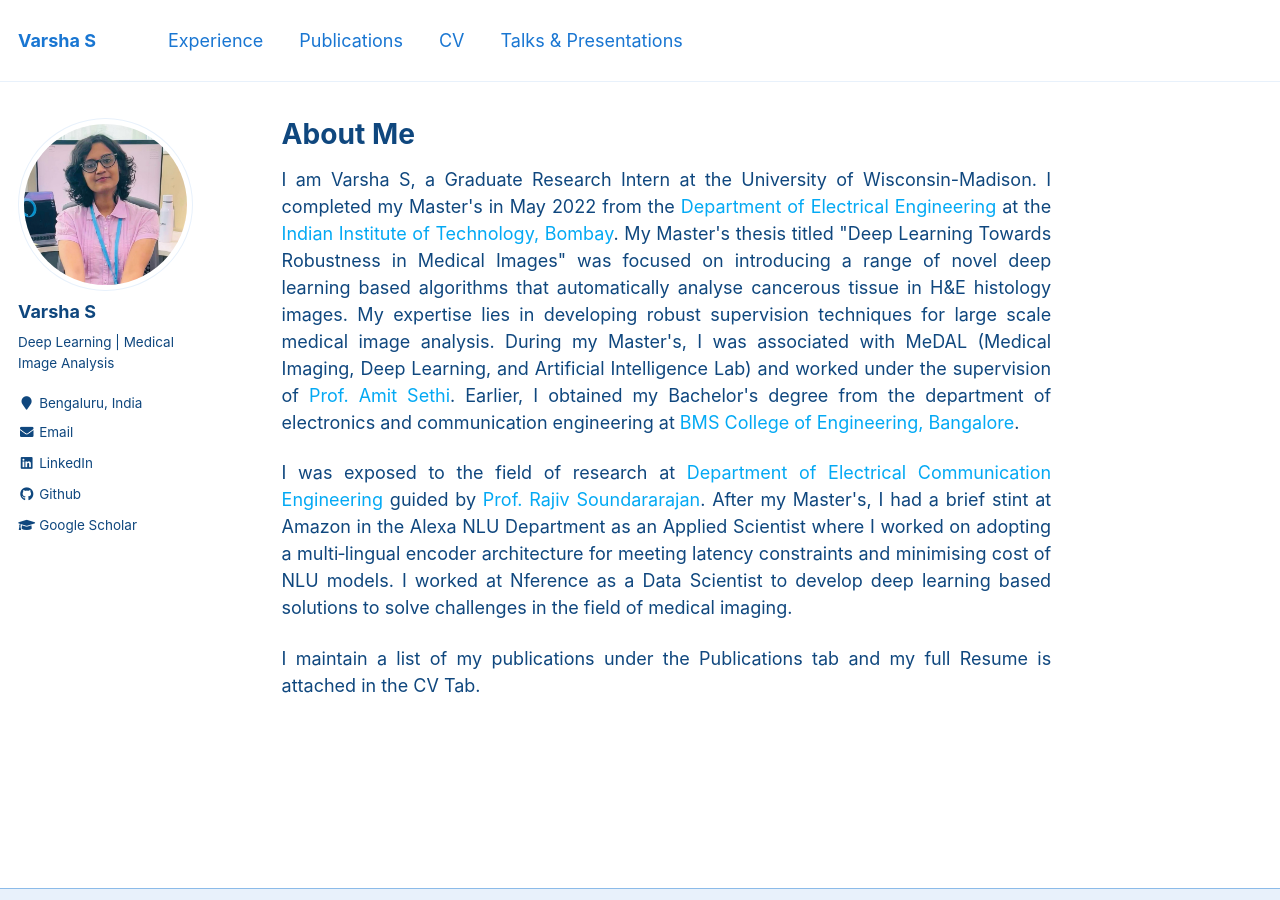
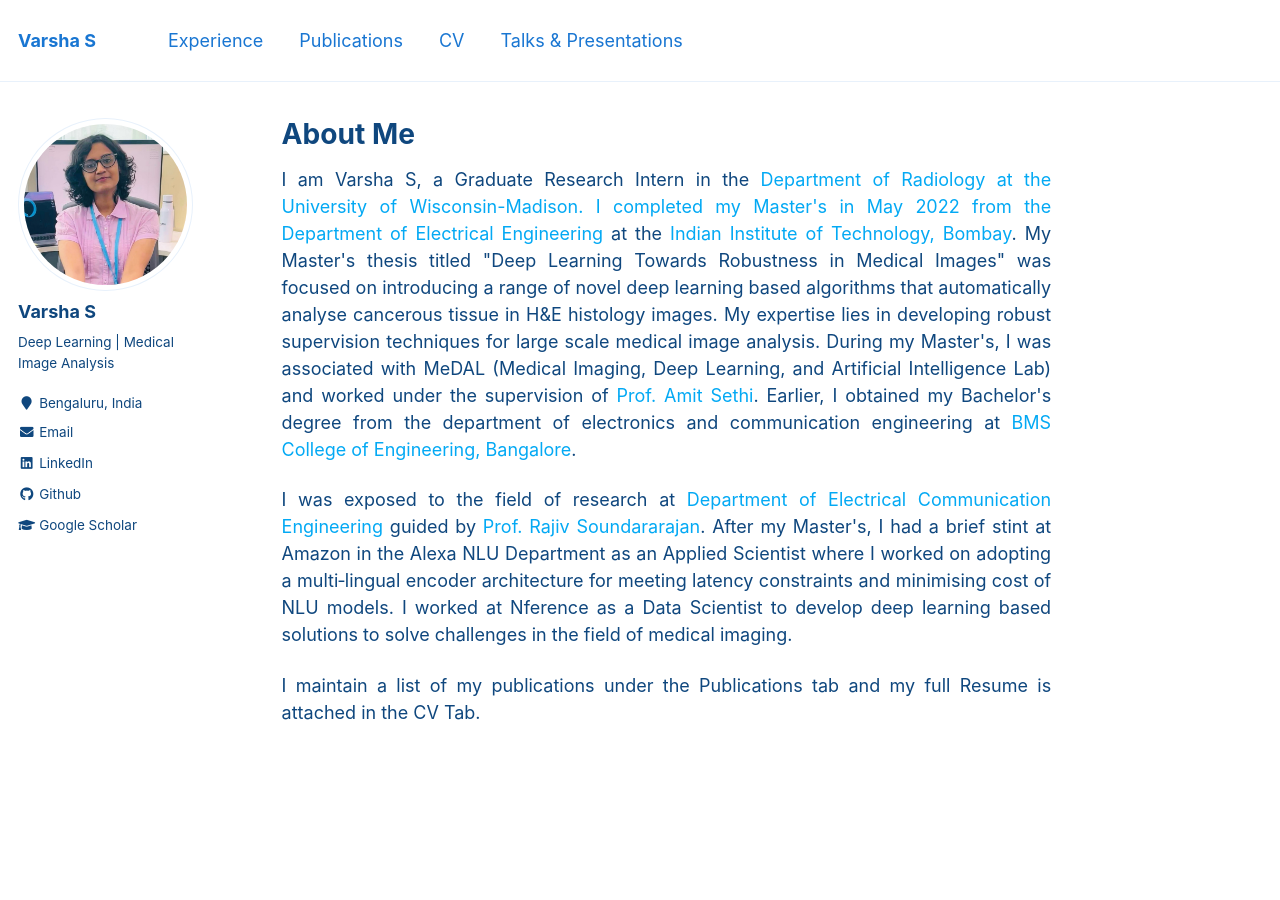
Before and after one commit to VarshaSatish/VarshaSatish.github.io, a Jekyll site: the page built from _pages/about.md, in a window 1280 px wide and 900 px high. Built offline with Jekyll 4.4.1, drawn with Linux system fonts in a browser that asks for light colours.

Commit message:
Update about.md

```diff
--- a/_pages/about.md
+++ b/_pages/about.md
@@ -7,7 +7,7 @@
   - /about.html
 ---
 <h1>About Me </h1>
-<div style='text-align: justify;'>I am Varsha S, a Graduate Research Intern at the University of Wisconsin-Madison. I completed my Master's in May 2022 from the <a href="https://www.ee.iitb.ac.in" style="text-decoration: none;">Department of Electrical Engineering</a> at the <a href="https://www.iitb.ac.in/" style="text-decoration: none;">Indian Institute of  Technology, Bombay</a>. My  Master's thesis titled "Deep Learning Towards Robustness in Medical Images" was focused on introducing a range of novel deep learning based algorithms that automatically analyse cancerous tissue in H&E histology images. My expertise lies in developing robust supervision techniques for large scale medical image analysis. During my Master's, I was associated with MeDAL (Medical Imaging, Deep Learning, and Artificial Intelligence Lab) and worked under the supervision of <a href="https://www.ee.iitb.ac.in/~asethi/" style="text-decoration: none;">Prof. Amit Sethi</a>. Earlier, I obtained my Bachelor's degree from the department of electronics and communication engineering at <a href="https://bmsce.ac.in/home/Electronics-and-Communication-Engineering-About" style="text-decoration: none;">BMS College of Engineering, Bangalore</a>.
+<div style='text-align: justify;'>I am Varsha S, a Graduate Research Intern in the <a href="https://ece.iisc.ac.in/" style="text-decoration: none;">Department of Radiology at the University of Wisconsin-Madison. I completed my Master's in May 2022 from the <a href="https://www.ee.iitb.ac.in" style="text-decoration: none;">Department of Electrical Engineering</a> at the <a href="https://www.iitb.ac.in/" style="text-decoration: none;">Indian Institute of  Technology, Bombay</a>. My  Master's thesis titled "Deep Learning Towards Robustness in Medical Images" was focused on introducing a range of novel deep learning based algorithms that automatically analyse cancerous tissue in H&E histology images. My expertise lies in developing robust supervision techniques for large scale medical image analysis. During my Master's, I was associated with MeDAL (Medical Imaging, Deep Learning, and Artificial Intelligence Lab) and worked under the supervision of <a href="https://www.ee.iitb.ac.in/~asethi/" style="text-decoration: none;">Prof. Amit Sethi</a>. Earlier, I obtained my Bachelor's degree from the department of electronics and communication engineering at <a href="https://bmsce.ac.in/home/Electronics-and-Communication-Engineering-About" style="text-decoration: none;">BMS College of Engineering, Bangalore</a>.
 <p>  </p>
 
 <div style='text-align: justify;'>I was exposed to the field of research at <a href="https://ece.iisc.ac.in/" style="text-decoration: none;">Department of Electrical Communication Engineering</a> guided by <a ref="https://ece.iisc.ac.in/~rajivs/#/" style="text-decoration: none;">Prof. Rajiv Soundararajan</a>. After my Master's, I had a brief stint at Amazon in the Alexa NLU Department as an Applied Scientist where I worked on adopting a multi‑lingual encoder architecture for meeting latency constraints and minimising cost of NLU models. I worked at Nference as a Data Scientist to develop deep learning based solutions to solve challenges in the field of medical imaging.
```
